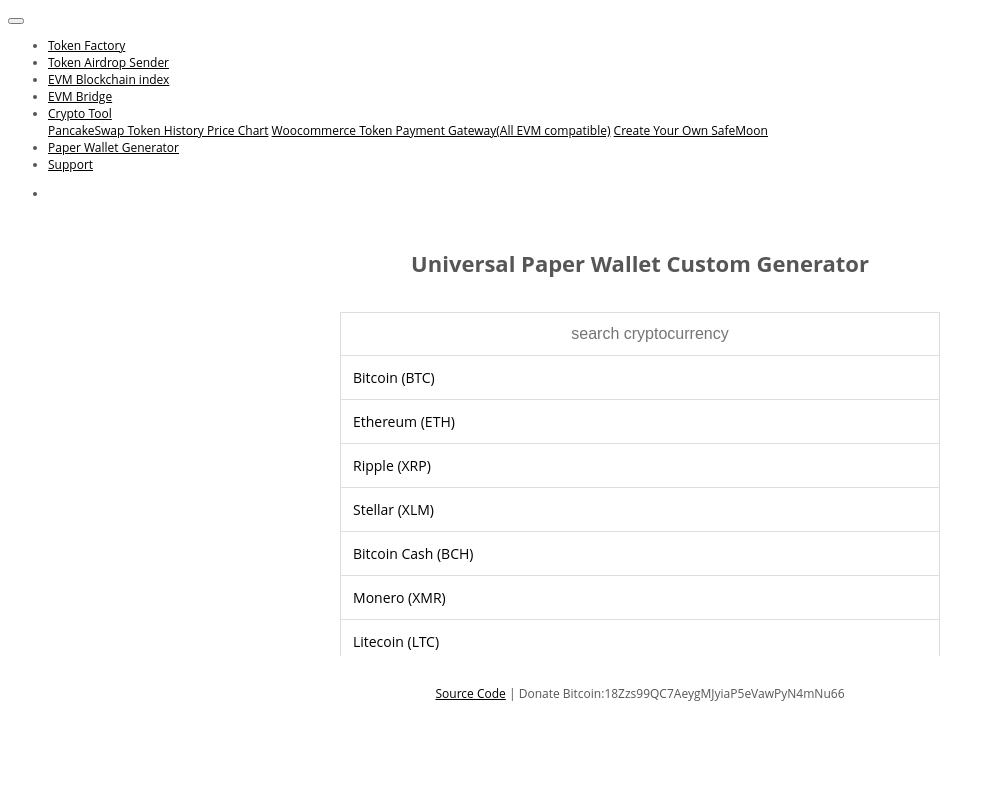
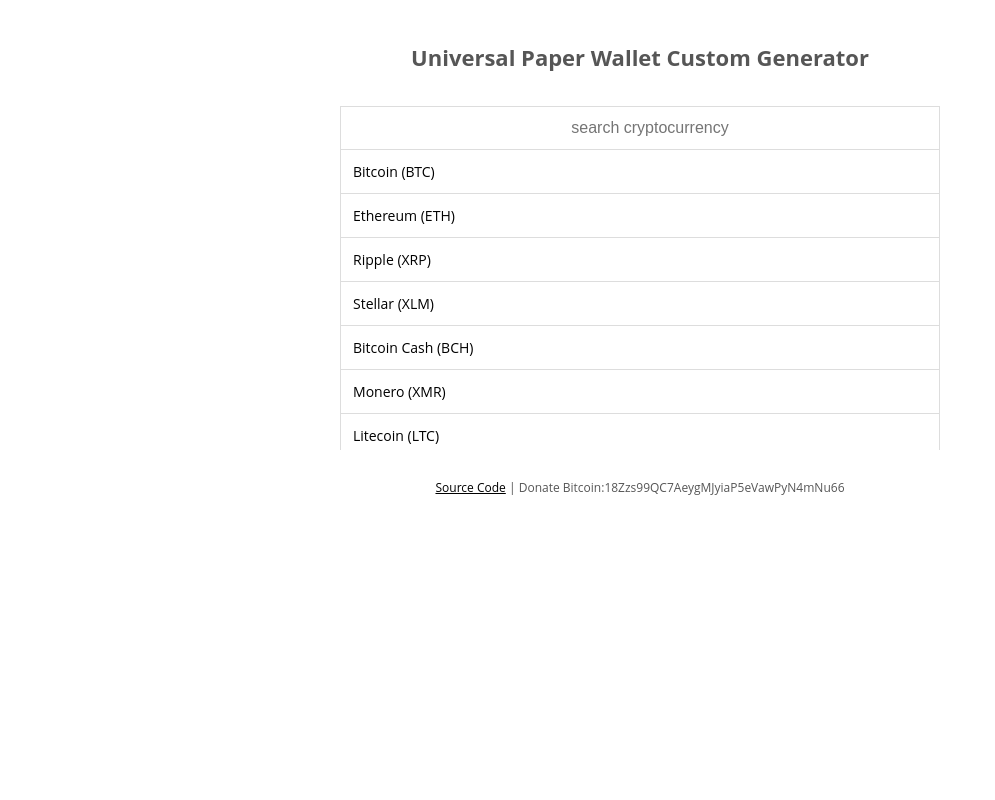
Before and after one commit to AlgoNetwork/Cryptocurrency-Paper-Wallet-Generator, a plain HTML site: page index.html in a window 1280 px wide. Shown: the whole page, without its empty margins (0-995 px from the left). Drawn offline with nearby package versions, Linux system fonts and the light colour scheme.

Commit message:
Update index.html

```diff
--- a/index.html
+++ b/index.html
@@ -12,64 +12,7 @@
 
 
 	<body>
-	  <!--********************Nav Bar******************************-->
-  <nav class="navbar navbar-expand-lg navbar-light bg-light">
- <!-- <a class="navbar-brand" href="#">Navbar</a>-->
-  <button class="navbar-toggler" type="button" data-toggle="collapse" data-target="#navbarNavDropdown" aria-controls="navbarNavDropdown" aria-expanded="false" aria-label="Toggle navigation">
-    <span class="navbar-toggler-icon"></span>
-  </button>
-  <div class="collapse navbar-collapse" id="navbarNavDropdown">
-    <ul class="navbar-nav">
-      <li class="nav-item">
-        <a class="nav-link"  target="_blank" href="https://algonetwork.github.io/TokenFactory/">Token Factory </a>
-      </li>
-      <li class="nav-item">
-        <a class="nav-link" target="_blank" href="https://algonetwork.github.io/Bee-Sender-v2/">Token Airdrop Sender</a>
-      </li>
-      <li class="nav-item">
-        <a class="nav-link" target="_blank" href="https://algonetwork.github.io/EVM-Blockchain-Index/">EVM Blockchain index</a>
-      </li>
-      <li class="nav-item">
-        <a class="nav-link" target="_blank" href="https://algonetwork.github.io/Cross-Chain-Bridge-Trading-Transfer-between-Ethereum-Binance-Polygon/">EVM Bridge</a>
-      </li>
-      <li class="nav-item dropdown">
-        <a class="nav-link dropdown-toggle" href="#" id="navbarDropdownMenuLink" role="button" data-toggle="dropdown" aria-haspopup="true" aria-expanded="false">
-          Crypto Tool
-        </a>
-        <div class="dropdown-menu" aria-labelledby="navbarDropdownMenuLink">
-          <a class="dropdown-item" target="_blank" href="https://algonetwork.github.io/Binance-PancakeSwap-Token-History-Price-Chart/">PancakeSwap Token History Price Chart</a>
-          <a class="dropdown-item" target="_blank" href="https://github.com/AlgoNetwork/Woocommerce-Ethereum-Evm-Compatible-ERC20-BEP20-Token-Payment-Gateway">Woocommerce Token Payment Gateway(All EVM compatible)</a>
-          <a class="dropdown-item" target="_blank" href="https://algonetwork.github.io/CreateYourOwnSafeMoon/">Create Your Own SafeMoon</a>
-        </div>
-      </li>
 
-      <li class="nav-item">
-        <a class="nav-link" target="_blank" href="https://algonetwork.github.io/Cryptocurrency-Paper-Wallet-Generator/">Paper Wallet Generator</a>
-      </li>
-
-      <li class="nav-item">
-        <a class="nav-link" target="_blank" href="https://github.com/AlgoNetwork/TokenFactory/issues">Support</a>
-      </li>
-
-
-    </ul>
-
-
-    <ul class="navbar-nav align-items-lg-center ml-lg-auto">
-          <li class="nav-item">
-		  <span  id='CurrentAddress'  > </span>
-          <img src="mm-logo.svg" width="150" alt="" class="image-3">
-            <span id='CurrentAddress'></span>
-          </li>
-
-
-
-        </ul>
-
-
-  </div>
-</nav>
-<!--********************Nav Bar******************************-->
 							<div id="container">
 								<br>
 									<br>
```
